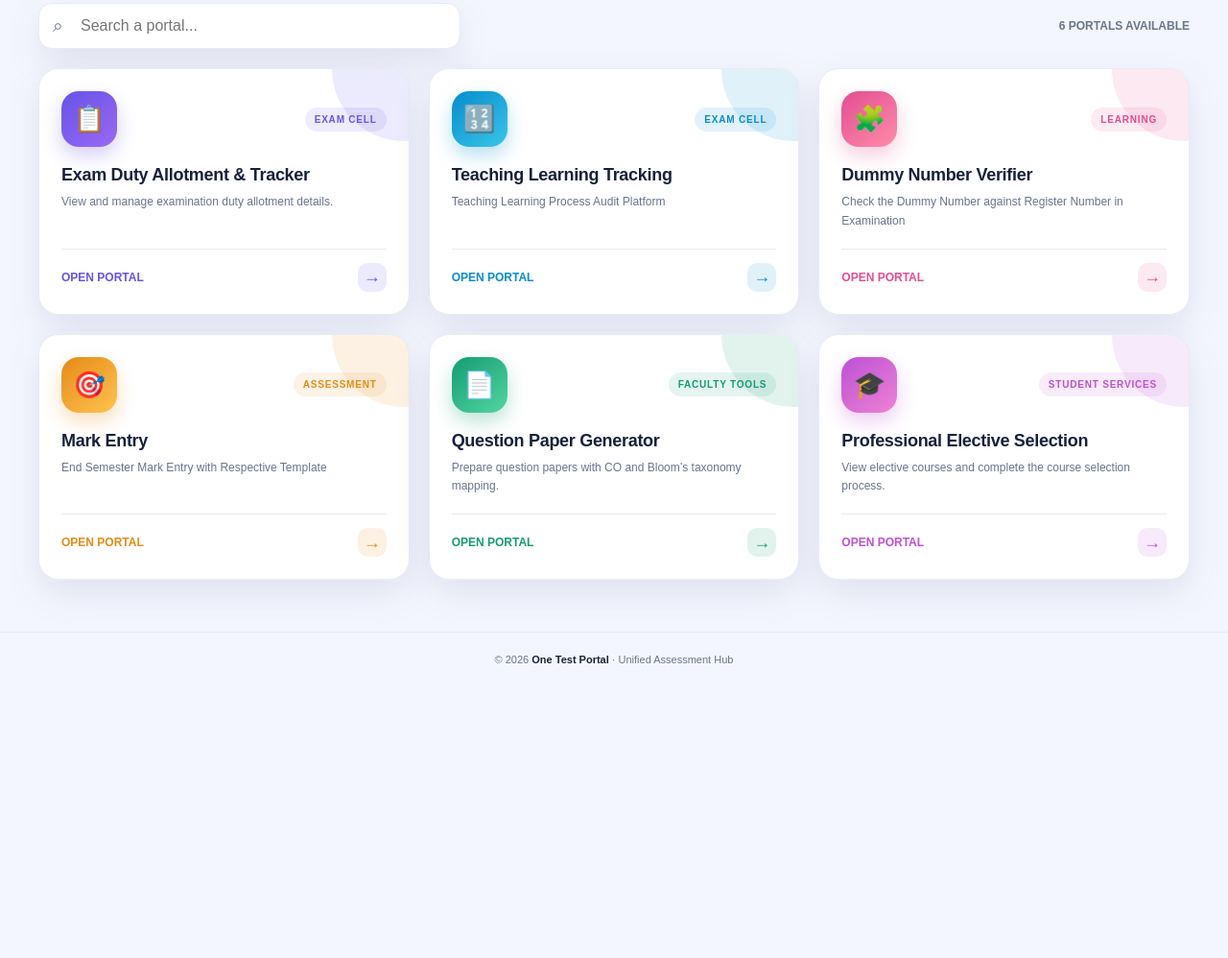
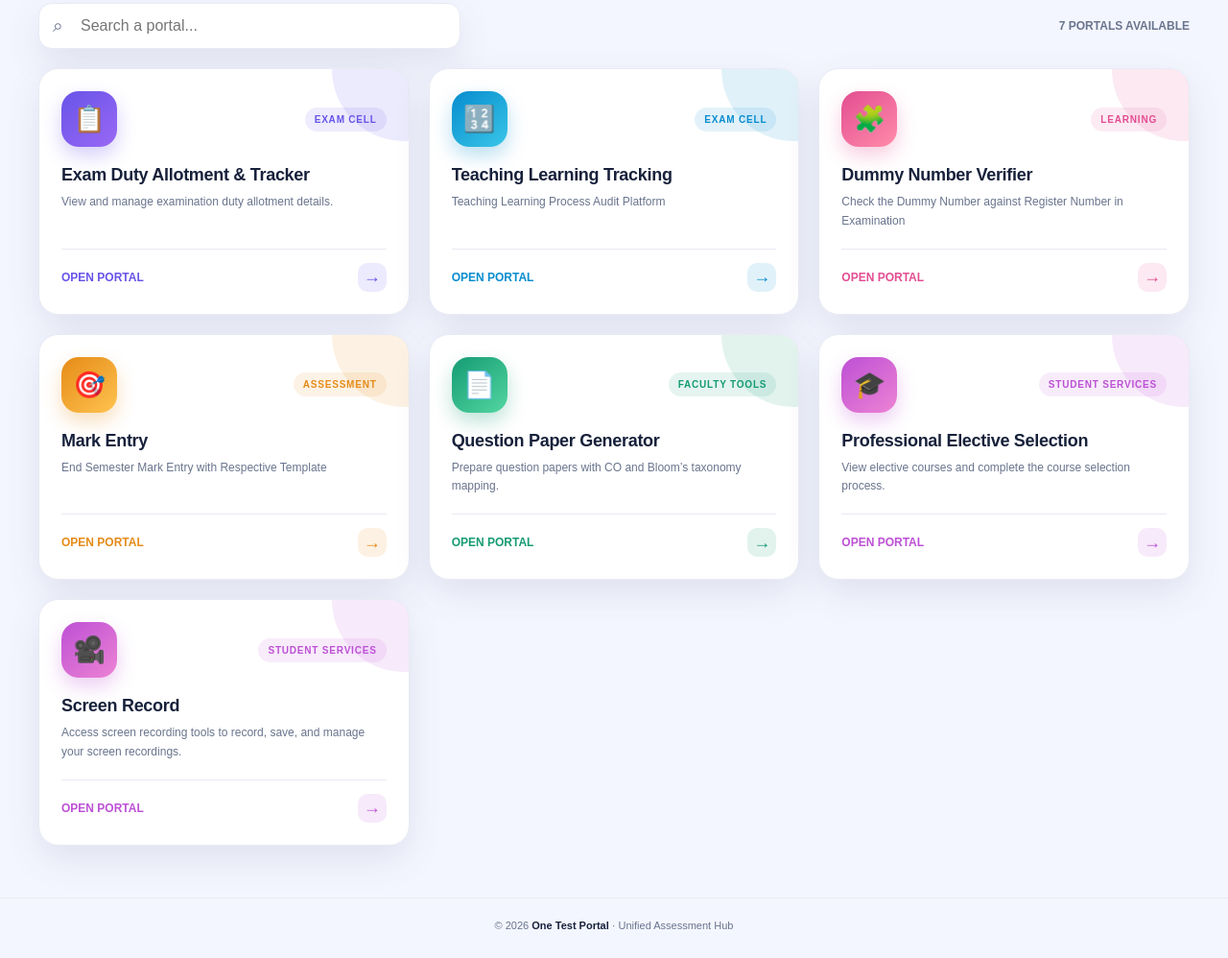
Before and after one commit to AlwynRajivS/Test-Platform, a plain HTML site: page index.html in a window 1280 px wide. Shown: the part 405-1403 px from the top of the page at 96% size. Before the commit the page ends 1126 px from the top, so only its background shows below. Drawn offline with Linux system fonts and the light colour scheme.

Commit message:
Update index.html

```diff
--- a/index.html
+++ b/index.html
@@ -100,7 +100,8 @@ const portals = [
  {title:"Dummy Number Verifier",desc:"Check the Dummy Number against Register Number in Examination",icon:"🧩",category:"Learning",file:"Dummy_Number_Verifier/index.html",tone:"#e34d91",tone2:"#ff8caa"},
  {title:"Mark Entry",desc:"End Semester Mark Entry with Respective Template",icon:"🎯",category:"Assessment",file:"Mark Entry/index.html",tone:"#e58b18",tone2:"#ffc34f"},
  {title:"Question Paper Generator",desc:"Prepare question papers with CO and Bloom’s taxonomy mapping.",icon:"📄",category:"Faculty Tools",file:"questionpaper.html",tone:"#159b73",tone2:"#52d6a1"},
- {title:"Professional Elective Selection",desc:"View elective courses and complete the course selection process.",icon:"🎓",category:"Student Services",file:"elective.html",tone:"#bd50d5",tone2:"#ed83d4"}
+ {title:"Professional Elective Selection",desc:"View elective courses and complete the course selection process.",icon:"🎓",category:"Student Services",file:"elective.html",tone:"#bd50d5",tone2:"#ed83d4"},
+ {title:"Screen Record",desc:"Access screen recording tools to record, save, and manage your screen recordings.",icon:"🎥",category:"Student Services",file:"screen_record/index.html",tone:"#bd50d5",tone2:"#ed83d4"}
 ];
 const grid=document.getElementById("grid"), search=document.getElementById("search"), counter=document.getElementById("counter");
 function esc(s){return String(s).replace(/[&<>"']/g,c=>({"&":"&amp;","<":"&lt;",">":"&gt;",'"':"&quot;","'":"&#39;"}[c]));}
```
